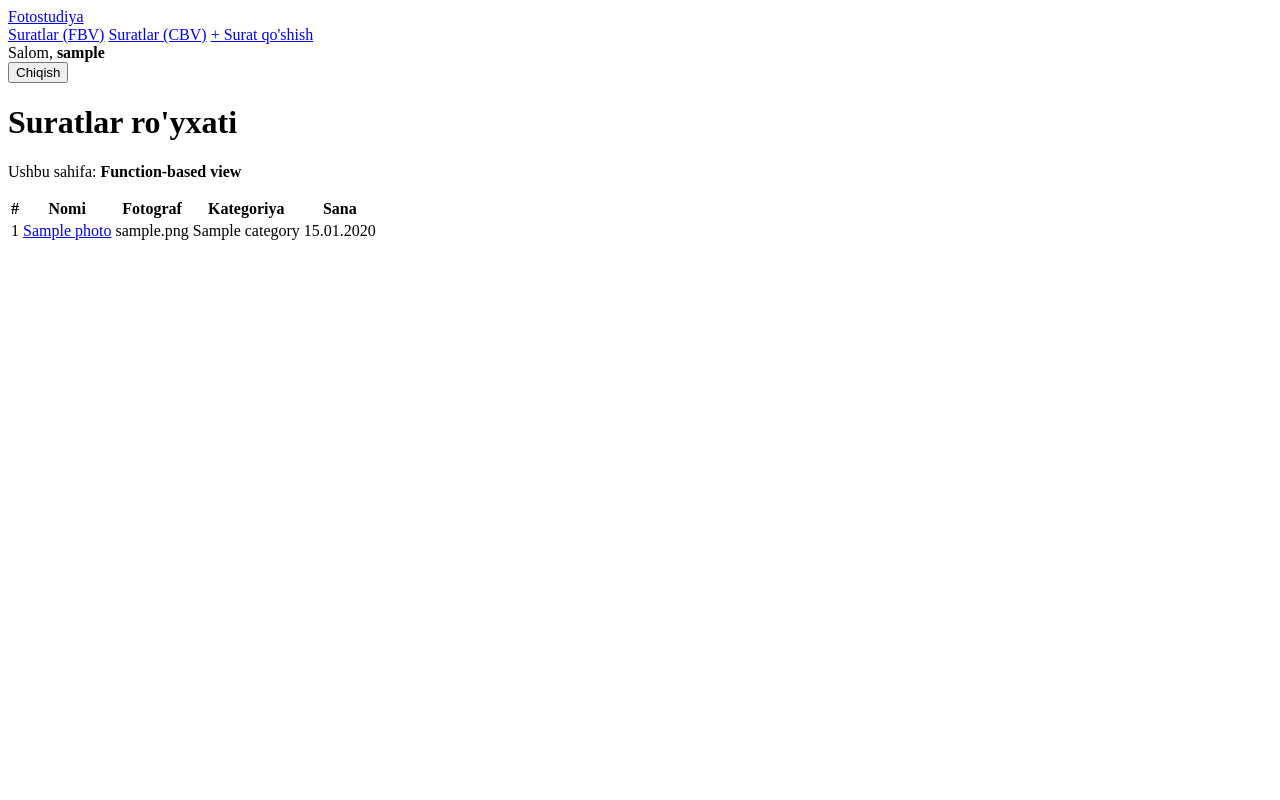
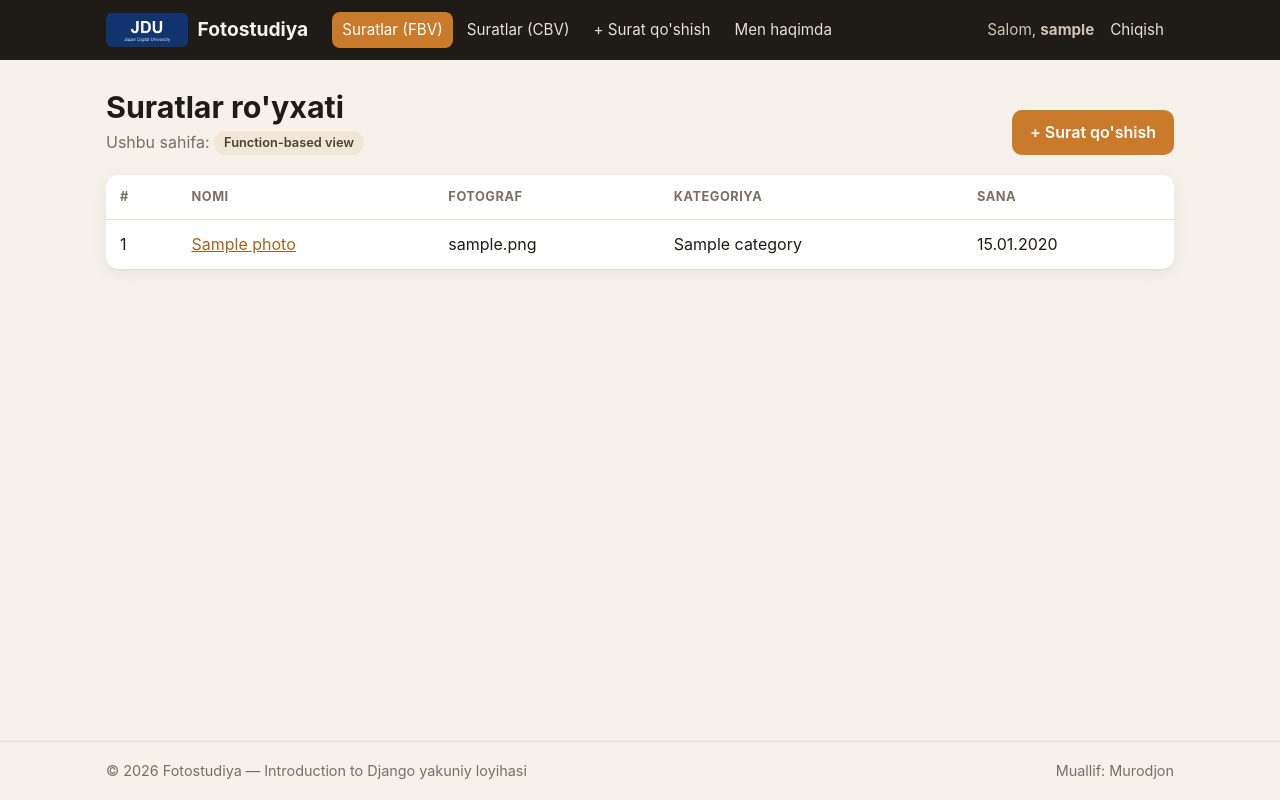
Before and after one commit to murodjon-coder/djangoproject, a Django app: page /photos/ in a window 1280 px wide. Run offline with Django 5.2, Linux system fonts and the light colour scheme; a user stored in the database is signed in; tables that the repository leaves empty hold one stand-in row (values such as "Sample post").

Commit message:
Week 10: static fayllar — STATICFILES_DIRS, CSS, shaxsiy surat, video va JDU logotipi
Co-Authored-By: Claude Opus 5.5 <noreply@anthropic.com>
Claude-Session: https://claude.ai/code/session_01QYb8Lf9n9FB3AsyP2UjEsz

```diff
--- a/config/settings.py
+++ b/config/settings.py
@@ -126,6 +126,10 @@ USE_TZ = True
 # https://docs.djangoproject.com/en/6.1/howto/static-files/
 
 STATIC_URL = 'static/'
+# 10-hafta: loyiha darajasidagi static/ papkasi (CSS, rasm, video)
+STATICFILES_DIRS = [BASE_DIR / 'static']
+# collectstatic shu papkaga yig'adi (serverga joylashda kerak bo'ladi)
+STATIC_ROOT = BASE_DIR / 'staticfiles'
 
 
 # Autentifikatsiya (8-hafta)
--- a/photostudio/templates/photostudio/photo_detail.html
+++ b/photostudio/templates/photostudio/photo_detail.html
@@ -3,13 +3,15 @@
 {% block title %}{{ photo.title }}{% endblock %}
 
 {% block content %}
-<p><a href="{% url 'photostudio:photo_list' %}">&larr; Ro'yxatga qaytish</a></p>
+<a class="back-link" href="{% url 'photostudio:photo_list' %}">&larr; Ro'yxatga qaytish</a>
 
+<div class="panel">
     <h1>{{ photo.title }}</h1>
-<dl>
+    <dl class="info">
         <dt>ID</dt><dd>{{ photo.id }}</dd>
         <dt>Fotograf</dt><dd>{{ photo.photographer }}</dd>
         <dt>Kategoriya</dt><dd>{{ photo.category.name|default:"—" }}</dd>
         <dt>Suratga olingan sana</dt><dd>{{ photo.date|date:"d.m.Y" }}</dd>
     </dl>
+</div>
 {% endblock %}
--- a/photostudio/templates/photostudio/photo_list.html
+++ b/photostudio/templates/photostudio/photo_list.html
@@ -3,9 +3,15 @@
 {% block title %}Suratlar ro'yxati{% endblock %}
 
 {% block content %}
+<div class="page-head">
+    <div>
         <h1>Suratlar ro'yxati</h1>
-<p>Ushbu sahifa: <strong>{{ view_type }}</strong></p>
+        <p>Ushbu sahifa: <span class="badge">{{ view_type }}</span></p>
+    </div>
+    <a class="button" href="{% url 'photostudio:photo_create' %}">+ Surat qo'shish</a>
+</div>
 
+<div class="table-wrap">
     <table>
         <thead>
             <tr><th>#</th><th>Nomi</th><th>Fotograf</th><th>Kategoriya</th><th>Sana</th></tr>
@@ -24,4 +30,5 @@
             {% endfor %}
         </tbody>
     </table>
+</div>
 {% endblock %}
--- a/photostudio/urls.py
+++ b/photostudio/urls.py
@@ -9,5 +9,6 @@ urlpatterns = [
     path('photos/cbv/', views.PhotoListView.as_view(), name='photo_list_cbv'),
     path('photos/add/', views.photo_create, name='photo_create'),
     path('photos/<int:id>/', views.photo_detail, name='photo_detail'),
+    path('about/', views.about, name='about'),
     path('accounts/register/', views.register, name='register'),
 ]
--- a/photostudio/views.py
+++ b/photostudio/views.py
@@ -65,3 +65,8 @@ def register(request):
     else:
         form = UserCreationForm()
     return render(request, 'registration/register.html', {'form': form})
+
+
+def about(request):
+    """10-hafta: static fayllar — shaxsiy surat, video va JDU logotipi."""
+    return render(request, 'photostudio/about.html')
--- /dev/null
+++ b/static/css/style.css
@@ -0,0 +1,446 @@
+/* =========================================================
+   Fotostudiya — asosiy uslublar (10-hafta: static fayllar)
+   ========================================================= */
+
+:root {
+    --ink: #1f1b16;
+    --ink-soft: #4a4238;
+    --muted: #7a6f62;
+    --paper: #f6f1ea;
+    --card: #ffffff;
+    --line: #e6ddd1;
+    --accent: #c97a2b;
+    --accent-dark: #a5611d;
+    --success-bg: #e7f4ea;
+    --success-ink: #1d6b35;
+    --error-bg: #fbeaea;
+    --error-ink: #a12828;
+    --radius: 12px;
+    --shadow: 0 1px 2px rgba(31, 27, 22, .06), 0 4px 16px rgba(31, 27, 22, .06);
+}
+
+* { box-sizing: border-box; }
+
+body {
+    margin: 0;
+    font-family: -apple-system, BlinkMacSystemFont, "Segoe UI", Roboto, Arial, sans-serif;
+    font-size: 16px;
+    line-height: 1.55;
+    color: var(--ink);
+    background: var(--paper);
+    display: flex;
+    flex-direction: column;
+    min-height: 100vh;
+}
+
+a { color: var(--accent-dark); }
+a:hover { color: var(--accent); }
+
+h1, h2, h3 { line-height: 1.25; margin: 0 0 .6em; }
+h1 { font-size: 1.9rem; }
+h2 { font-size: 1.35rem; }
+
+.container {
+    width: 100%;
+    max-width: 1100px;
+    margin: 0 auto;
+    padding: 0 16px;
+}
+
+main.container {
+    flex: 1;
+    padding-top: 28px;
+    padding-bottom: 48px;
+}
+
+/* ---------- Header ---------- */
+.site-header {
+    background: var(--ink);
+    color: var(--paper);
+}
+
+.site-header .container {
+    display: flex;
+    flex-wrap: wrap;
+    align-items: center;
+    gap: 12px 24px;
+    padding-top: 12px;
+    padding-bottom: 12px;
+}
+
+.brand {
+    display: flex;
+    align-items: center;
+    gap: 10px;
+    color: var(--paper);
+    text-decoration: none;
+    font-weight: 700;
+    font-size: 1.2rem;
+}
+
+.brand img { height: 34px; width: auto; border-radius: 6px; }
+.brand:hover { color: #fff; }
+
+.site-header nav {
+    display: flex;
+    flex-wrap: wrap;
+    gap: 4px;
+    flex: 1;
+}
+
+.site-header nav a,
+.user-menu a,
+.link-button {
+    color: #e9dfd2;
+    text-decoration: none;
+    padding: 6px 10px;
+    border-radius: 8px;
+    font-size: .95rem;
+}
+
+.site-header nav a:hover,
+.user-menu a:hover,
+.link-button:hover { background: rgba(255, 255, 255, .1); color: #fff; }
+
+.site-header nav a.active { background: var(--accent); color: #fff; }
+
+.user-menu {
+    display: flex;
+    align-items: center;
+    gap: 6px;
+    font-size: .95rem;
+    color: #cfc3b4;
+}
+
+.inline-form { display: inline; margin: 0; }
+
+.link-button {
+    background: none;
+    border: 0;
+    cursor: pointer;
+    font: inherit;
+}
+
+/* ---------- Footer ---------- */
+.site-footer {
+    border-top: 1px solid var(--line);
+    color: var(--muted);
+    font-size: .9rem;
+}
+
+.site-footer .container {
+    display: flex;
+    flex-wrap: wrap;
+    justify-content: space-between;
+    gap: 8px;
+    padding-top: 18px;
+    padding-bottom: 18px;
+}
+
+/* ---------- Xabarlar ---------- */
+.messages { list-style: none; padding: 0; margin: 0 0 20px; }
+
+.message {
+    padding: 12px 16px;
+    border-radius: var(--radius);
+    margin-bottom: 8px;
+    background: var(--card);
+    border: 1px solid var(--line);
+}
+
+.message-success { background: var(--success-bg); border-color: #bfe0c8; color: var(--success-ink); }
+.message-error { background: var(--error-bg); border-color: #f0c4c4; color: var(--error-ink); }
+
+.notice {
+    background: #fff6e8;
+    border: 1px solid #f1d9b5;
+    padding: 10px 14px;
+    border-radius: var(--radius);
+}
+
+/* ---------- Sahifa sarlavhasi ---------- */
+.page-head {
+    display: flex;
+    flex-wrap: wrap;
+    align-items: flex-end;
+    justify-content: space-between;
+    gap: 12px;
+    margin-bottom: 20px;
+}
+
+.page-head h1 { margin: 0; }
+.page-head p { margin: 4px 0 0; color: var(--muted); }
+
+.badge {
+    display: inline-block;
+    padding: 2px 10px;
+    border-radius: 999px;
+    background: #f1e6d8;
+    color: var(--ink-soft);
+    font-size: .8rem;
+    font-weight: 600;
+    vertical-align: middle;
+}
+
+.badge-planned { background: #e8f0fb; color: #1e4f91; }
+.badge-done { background: var(--success-bg); color: var(--success-ink); }
+.badge-cancelled { background: var(--error-bg); color: var(--error-ink); }
+
+/* ---------- Tugmalar ---------- */
+button,
+.button {
+    display: inline-block;
+    background: var(--accent);
+    color: #fff;
+    border: 0;
+    border-radius: 10px;
+    padding: 10px 18px;
+    font: inherit;
+    font-weight: 600;
+    text-decoration: none;
+    cursor: pointer;
+}
+
+button:hover,
+.button:hover { background: var(--accent-dark); color: #fff; }
+
+.button-secondary {
+    background: transparent;
+    color: var(--ink-soft);
+    border: 1px solid var(--line);
+}
+
+.button-secondary:hover { background: #efe7dc; color: var(--ink); }
+
+.button-danger { background: #b93838; }
+.button-danger:hover { background: #962a2a; }
+
+.actions {
+    display: flex;
+    flex-wrap: wrap;
+    gap: 10px;
+    align-items: center;
+    margin-top: 20px;
+}
+
+/* ---------- Jadval ---------- */
+.table-wrap {
+    overflow-x: auto;
+    background: var(--card);
+    border-radius: var(--radius);
+    box-shadow: var(--shadow);
+}
+
+table { width: 100%; border-collapse: collapse; }
+
+th, td {
+    text-align: left;
+    padding: 12px 14px;
+    border-bottom: 1px solid var(--line);
+    white-space: nowrap;
+}
+
+th { font-size: .8rem; text-transform: uppercase; letter-spacing: .04em; color: var(--muted); }
+tbody tr:last-child td { border-bottom: 0; }
+tbody tr:hover { background: #fbf8f4; }
+
+/* ---------- Kartochkalar (suratlar galereyasi) ---------- */
+.grid {
+    display: grid;
+    grid-template-columns: repeat(auto-fill, minmax(240px, 1fr));
+    gap: 18px;
+}
+
+.card {
+    background: var(--card);
+    border-radius: var(--radius);
+    box-shadow: var(--shadow);
+    overflow: hidden;
+    display: flex;
+    flex-direction: column;
+    text-decoration: none;
+    color: inherit;
+    transition: transform .15s ease, box-shadow .15s ease;
+}
+
+a.card:hover { transform: translateY(-2px); box-shadow: 0 8px 24px rgba(31, 27, 22, .12); color: inherit; }
+
+.card-image {
+    aspect-ratio: 4 / 3;
+    background: #e9e1d6;
+    display: flex;
+    align-items: center;
+    justify-content: center;
+    color: var(--muted);
+    font-size: .9rem;
+}
+
+.card-image img { width: 100%; height: 100%; object-fit: cover; display: block; }
+
+.card-body { padding: 14px 16px 16px; }
+.card-body h3 { font-size: 1.05rem; margin-bottom: 4px; }
+.card-meta { color: var(--muted); font-size: .9rem; margin: 0; }
+
+.panel {
+    background: var(--card);
+    border-radius: var(--radius);
+    box-shadow: var(--shadow);
+    padding: 22px;
+}
+
+/* ---------- Detail sahifa ---------- */
+.detail {
+    display: grid;
+    grid-template-columns: minmax(0, 3fr) minmax(0, 2fr);
+    gap: 24px;
+    align-items: start;
+}
+
+.detail-image {
+    border-radius: var(--radius);
+    overflow: hidden;
+    background: #e9e1d6;
+    box-shadow: var(--shadow);
+}
+
+.detail-image img { width: 100%; display: block; }
+.detail-image .placeholder { aspect-ratio: 4 / 3; display: flex; align-items: center; justify-content: center; color: var(--muted); }
+
+dl.info { margin: 0; display: grid; grid-template-columns: max-content 1fr; gap: 10px 16px; }
+dl.info dt { color: var(--muted); }
+dl.info dd { margin: 0; font-weight: 600; }
+
+.back-link { display: inline-block; margin-bottom: 14px; text-decoration: none; }
+
+/* ---------- Formalar ---------- */
+.form-card {
+    max-width: 620px;
+    background: var(--card);
+    border-radius: var(--radius);
+    box-shadow: var(--shadow);
+    padding: 24px;
+}
+
+.auth-card { max-width: 440px; margin: 20px auto; }
+.auth-card .form-card { max-width: none; }
+
+.form-field { margin-bottom: 16px; }
+
+.form-field label {
+    display: block;
+    font-weight: 600;
+    margin-bottom: 6px;
+}
+
+.form-field input:not([type=checkbox]):not([type=file]),
+.form-field select,
+.form-field textarea {
+    width: 100%;
+    padding: 10px 12px;
+    border: 1px solid var(--line);
+    border-radius: 10px;
+    font: inherit;
+    background: #fffdfa;
+}
+
+.form-field input[type=file] { font: inherit; }
+
+.form-field input:focus,
+.form-field select:focus,
+.form-field textarea:focus {
+    outline: 2px solid rgba(201, 122, 43, .35);
+    border-color: var(--accent);
+}
+
+.form-field .help { display: block; color: var(--muted); font-size: .85rem; margin-top: 4px; }
+.form-field .help ul { margin: 4px 0 0; padding-left: 18px; }
+
+.has-error input,
+.has-error select,
+.has-error textarea { border-color: var(--error-ink) !important; background: #fff8f8 !important; }
+
+.field-error,
+.form-errors p {
+    color: var(--error-ink);
+    font-size: .9rem;
+    margin: 6px 0 0;
+}
+
+.form-errors {
+    background: var(--error-bg);
+    border-radius: 10px;
+    padding: 10px 14px;
+    margin-bottom: 16px;
+}
+
+/* ---------- Bosh sahifa ---------- */
+.hero {
+    background: var(--ink);
+    color: var(--paper);
+    border-radius: 18px;
+    padding: 40px 32px;
+    margin-bottom: 28px;
+    display: grid;
+    grid-template-columns: minmax(0, 3fr) minmax(0, 2fr);
+    gap: 24px;
+    align-items: center;
+}
+
+.hero h1 { font-size: 2.3rem; }
+.hero p { color: #d8ccbd; font-size: 1.1rem; }
+.hero video { width: 100%; border-radius: 12px; display: block; }
+
+.stats {
+    display: grid;
+    grid-template-columns: repeat(auto-fit, minmax(160px, 1fr));
+    gap: 14px;
+    margin-bottom: 28px;
+}
+
+.stat {
+    background: var(--card);
+    border-radius: var(--radius);
+    box-shadow: var(--shadow);
+    padding: 16px 18px;
+    text-decoration: none;
+    color: inherit;
+}
+
+.stat strong { display: block; font-size: 1.8rem; }
+.stat span { color: var(--muted); }
+
+/* ---------- Men haqimda (10-hafta) ---------- */
+.about {
+    display: grid;
+    grid-template-columns: 260px minmax(0, 1fr);
+    gap: 28px;
+    align-items: start;
+}
+
+.about-photo {
+    width: 100%;
+    border-radius: 18px;
+    box-shadow: var(--shadow);
+    display: block;
+}
+
+.about video {
+    width: 100%;
+    max-width: 640px;
+    border-radius: 12px;
+    display: block;
+    background: #000;
+}
+
+.jdu-logo { height: 70px; width: auto; display: block; margin-top: 8px; }
+
+/* ---------- Telefon ekranlari ---------- */
+@media (max-width: 760px) {
+    h1 { font-size: 1.6rem; }
+    .detail,
+    .hero,
+    .about { grid-template-columns: 1fr; }
+    .hero { padding: 28px 20px; }
+    .about-photo { max-width: 240px; }
+    .user-menu { width: 100%; }
+}
--- a/templates/base.html
+++ b/templates/base.html
@@ -1,18 +1,28 @@
+{% load static %}
 <!DOCTYPE html>
 <html lang="uz">
 <head>
     <meta charset="utf-8">
     <meta name="viewport" content="width=device-width, initial-scale=1">
     <title>{% block title %}Fotostudiya{% endblock %} | Fotostudiya</title>
+    {# 10-hafta: CSS fayl {% static %} tegi orqali ulanadi #}
+    <link rel="stylesheet" href="{% static 'css/style.css' %}">
 </head>
 <body>
     <header class="site-header">
-        <a class="brand" href="{% url 'photostudio:photo_list' %}">Fotostudiya</a>
+        <div class="container">
+            <a class="brand" href="{% url 'photostudio:photo_list' %}">
+                <img src="{% static 'images/jdu_logo.png' %}" alt="JDU logotipi">
+                Fotostudiya
+            </a>
+            {% with url_name=request.resolver_match.url_name %}
             <nav>
-            <a href="{% url 'photostudio:photo_list' %}">Suratlar (FBV)</a>
-            <a href="{% url 'photostudio:photo_list_cbv' %}">Suratlar (CBV)</a>
-            <a href="{% url 'photostudio:photo_create' %}">+ Surat qo'shish</a>
+                <a href="{% url 'photostudio:photo_list' %}" {% if url_name == 'photo_list' %}class="active"{% endif %}>Suratlar (FBV)</a>
+                <a href="{% url 'photostudio:photo_list_cbv' %}" {% if url_name == 'photo_list_cbv' %}class="active"{% endif %}>Suratlar (CBV)</a>
+                <a href="{% url 'photostudio:photo_create' %}" {% if url_name == 'photo_create' %}class="active"{% endif %}>+ Surat qo'shish</a>
+                <a href="{% url 'photostudio:about' %}" {% if url_name == 'about' %}class="active"{% endif %}>Men haqimda</a>
             </nav>
+            {% endwith %}
             <div class="user-menu">
                 {% if user.is_authenticated %}
                 <span>Salom, <strong>{{ user.username }}</strong></span>
@@ -25,7 +35,9 @@
                 <a href="{% url 'photostudio:register' %}">Ro'yxatdan o'tish</a>
                 {% endif %}
             </div>
+        </div>
     </header>
+
     <main class="container">
         {% if messages %}
         <ul class="messages">
@@ -34,7 +46,15 @@
             {% endfor %}
         </ul>
         {% endif %}
+
         {% block content %}{% endblock %}
     </main>
+
+    <footer class="site-footer">
+        <div class="container">
+            <span>&copy; {% now "Y" %} Fotostudiya — Introduction to Django yakuniy loyihasi</span>
+            <span>Muallif: Murodjon</span>
+        </div>
+    </footer>
 </body>
 </html>
--- a/templates/registration/login.html
+++ b/templates/registration/login.html
@@ -9,7 +9,7 @@
     <p class="notice">Bu sahifani ko'rish uchun avval tizimga kiring.</p>
     {% endif %}
 
-    <form method="post" action="{% url 'login' %}" novalidate>
+    <form class="form-card" method="post" action="{% url 'login' %}" novalidate>
         {% csrf_token %}
         {% include '_form_fields.html' with form=form %}
         <input type="hidden" name="next" value="{{ next }}">
--- a/templates/registration/register.html
+++ b/templates/registration/register.html
@@ -5,7 +5,7 @@
 {% block content %}
 <div class="auth-card">
     <h1>Ro'yxatdan o'tish</h1>
-    <form method="post" novalidate>
+    <form class="form-card" method="post" novalidate>
         {% csrf_token %}
         {% include '_form_fields.html' with form=form %}
         <button type="submit">Ro'yxatdan o'tish</button>
```
Also changed, not shown: photostudio/templates/photostudio/about.html (added, +35 -0 lines), photostudio/templates/photostudio/photo_form.html (+5 -3 lines), static/images/jdu_logo.png (added), static/images/men.jpg (added), 1 other file. Lines whose indentation alone changed are shown as unchanged.
